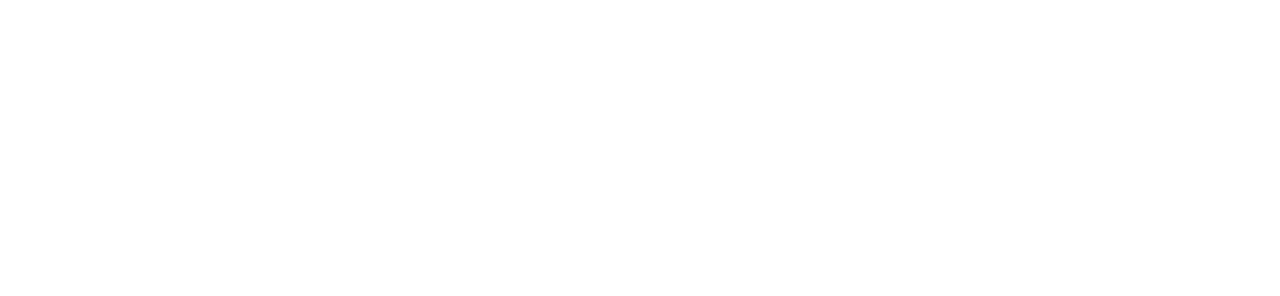
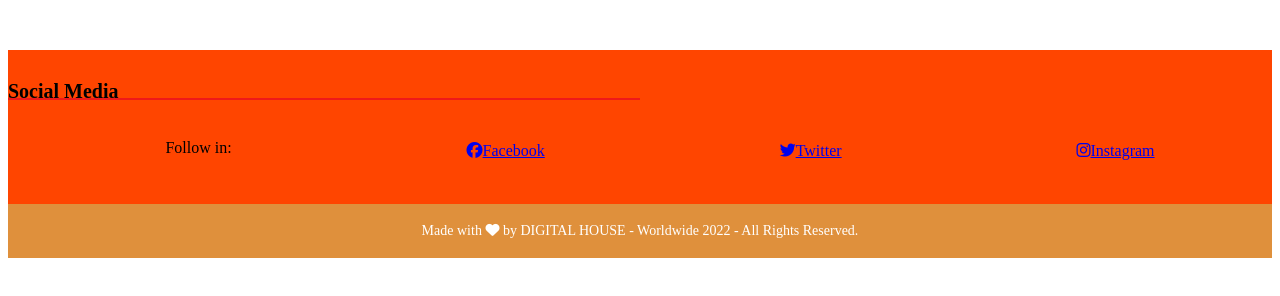
Before and after one commit to Meitalc/Grupo_1_ChallahAndMore, a website: page views/home.html in a window 1280 px wide. Drawn offline with Linux system fonts and the light colour scheme.

Commit message:
subiendo footer

```diff
--- a/public/css/styles.css
+++ b/public/css/styles.css
@@ -1,39 +1,64 @@
-/*Home*/
-#super-menu{
-    border: solid 4px blue ;
-    border-style: dotted;
-    display: flex;
-    flex-wrap: nowrap;
-    width: 100%;
+/*Header*/
+
+/*Footer*/
+
+.footer-main{
+margin-top: 50px;
+    padding: 10px 0px;
+     background: orangered;
+     height: auto;
 }
 
-.site-menu{
-border: solid 4px red;
-    display:flex ;
-    justify-content: flex-start;
-    align-items: center;
-    flex-wrap: nowrap;
-    padding: 10px;
-    box-sizing: border-box;
-    margin: auto;
+.footer-top-box h3{
+	color: black;
+	position: relative;
+	font-size: 20px;
+}
 
-    }
+.footer-top-box h3::before {
+    border-bottom: 2px solid rgb(239, 25, 25);
+    content: "";
+    height: 3px;
+    width: 50%;
+    position: absolute;
+    bottom: 3px;
+    left: 0px;
+}
 
-    .user-menu{
-    display: flex;
-    flex-wrap: nowrap;
-    justify-content: flex-end;
-    align-items: center;
-    padding: 10px;
-    box-sizing: border-box;
-    margin: auto;
-    }
-    .lista{
-        display: flex;
-        justify-content: space-evenly;
-        margin: 2em;
-        width: 100%;
-        }
+ .footer-top-box p{
+	 padding-bottom: 5px;
+	 color: black;
+     font-size: 16px;
+ }
+
+ .footer-top-box ul{
+     display: flex;
+     flex-direction: row;
+     justify-content: space-around;
+     align-items: center;
+}
+ .footer-top-box ul li {
+     float: left;
+     margin-right: 5px;
+}
+
+ .footer-copyright{
+     background: rgb(223, 144, 60);
+     padding: 5px 0px;
+     position: relative;
+     width: 100%;
+}
+ .footer-copyright p {
+     text-align: center;
+     color: #ffffff;
+     font-size: 14px;
+}
+
+/*Home*/
+
+
+
+
 
 
 
--- a/views/home.html
+++ b/views/home.html
@@ -6,9 +6,38 @@
     <meta name="viewport" content="width=device-width, initial-scale=1.0">
     <title>Challah-and-more</Challah-and-more></title>
     <link rel="stylesheet" href="/css/styles.css">
+
+    <script src="https://kit.fontawesome.com/e32b1dc814.js" crossorigin="anonymous"></script>
 </head>
 <body>
 
 
+
+
+
+
+
+
+
+    <footer>
+        <div class="footer-main">
+            <div class="footer-top-box">
+                <h3>Social Media</h3>
+                <ul>
+                <p>Follow in: </p>
+
+                    <a href="#"><i class="fab fa-facebook" aria-hidden="true"></i>Facebook</a>
+                    <a href="#"><i class="fab fa-twitter" aria-hidden="true"></i>Twitter</a>
+                    <a href="#"><i class="fab fa-instagram" aria-hidden="true"></i>Instagram</a>
+                </ul>
+            </div>
+        </div>
+
+        <div class="footer-copyright">
+            <p >Made with  <i class="fas fa-heart"></i> by DIGITAL HOUSE - Worldwide 2022 - All Rights Reserved.  </p>
+        </div>
+    </footer>
+
+
 </body>
 </html>
```
Also changed, not shown: views/login.html (+15 -2 lines), views/register.html (+15 -1 lines).
